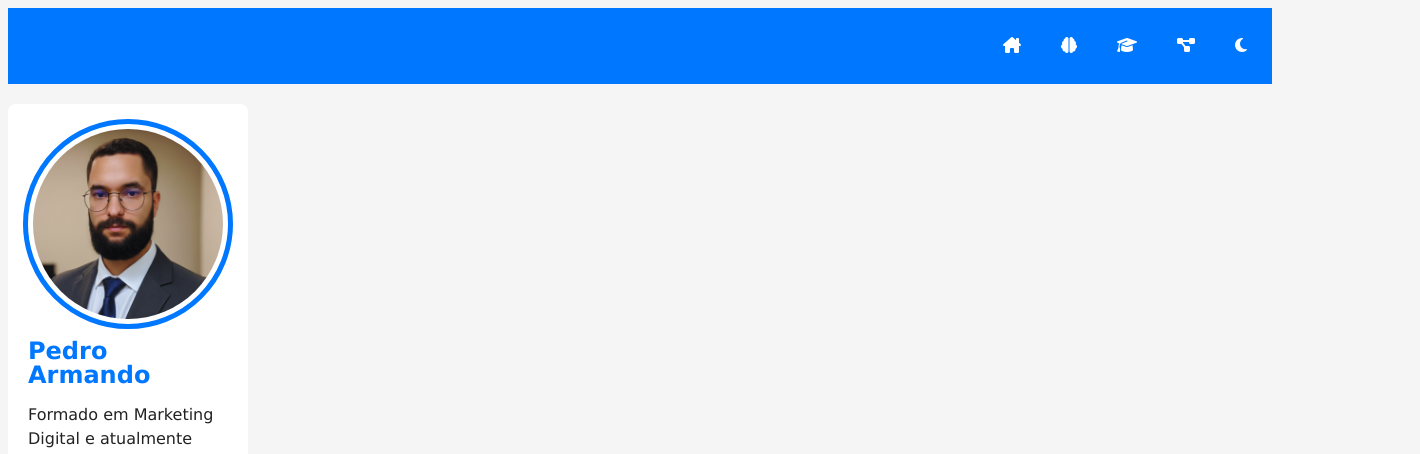
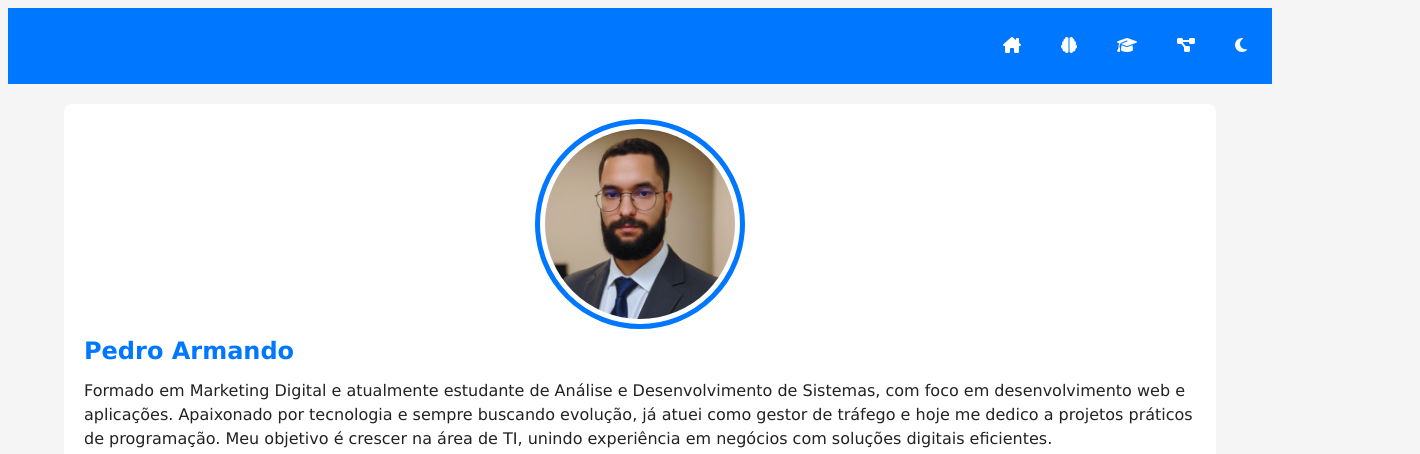
Before and after one commit to pedroarmandog/projeto-portfolio, a plain HTML site: page index.html in a window 1280 px wide. Shown: the top 454 px of the page, 1420 px wide, since content can reach past the window. Drawn offline with Linux system fonts and the light colour scheme.

Commit message:
Update style.css

```diff
--- a/estilos/style.css
+++ b/estilos/style.css
@@ -70,6 +70,7 @@ section#ficha {
   background-color: var(--fundo-card);
   padding: 20px;
   border-radius: 8px;
+  grid-column: 2;
 }
 
 section#ficha img.foto {
@@ -91,6 +92,7 @@ section#ficha h1 {
   margin: 15px 0px;
   font-size: 1.5em;
   text-align: left;
+
 }
 
 div#social {
```
